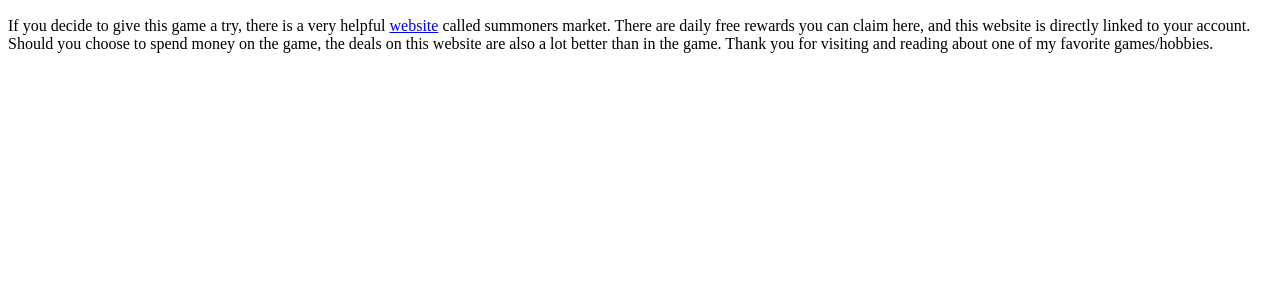
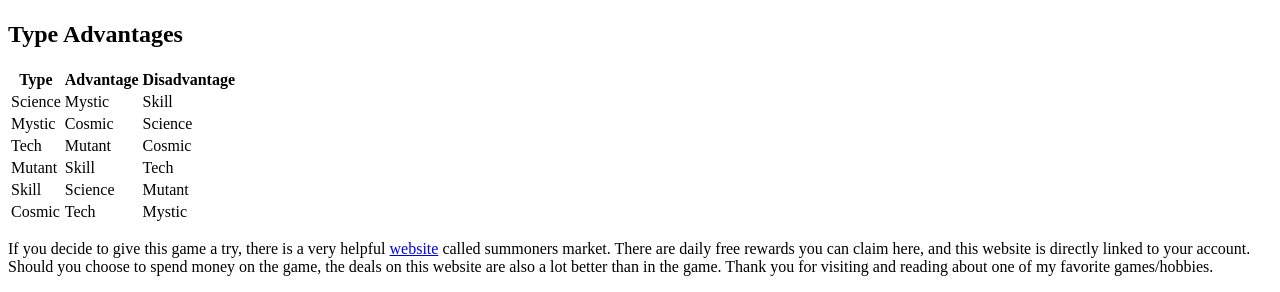
Before and after one commit to jaymonpike/basic_html_website, a plain HTML site: page index.html in a window 1280 px wide. Shown: the part 1027-1319 px from the top of the page. Before the commit the page ends 1096 px from the top, so only its background shows below. Drawn offline with Linux system fonts and the light colour scheme.

Commit message:
added table

```diff
--- a/index.html
+++ b/index.html
@@ -15,6 +15,49 @@
 <p>Below is a view of the main screen where you can see that there are a lot of game modes available and they all offer unique rewards. The far left is the story progression, to the right of it there are event quests which are changed roughly every week. Beside that is Battlegrounds, which is a PvP (player versus player) game mode. Overall there is thousands of hours worth of content to play.</p>
 <img src="IMG_0270.PNG" alt="Main Screen MCOC" style="width: 500px;">
 <p> </p>
+</style>
+</head>
+<body>
+
+<h2>Type Advantages</h2>
+
+<table>
+  <tr>
+    <th>Type</th>
+    <th>Advantage</th>
+    <th>Disadvantage</th>
+  </tr>
+  <tr>
+    <td>Science</td>
+    <td>Mystic</td>
+    <td>Skill</td>
+  </tr>
+  <tr>
+    <td>Mystic</td>
+    <td>Cosmic</td>
+    <td>Science</td>
+  </tr>
+  <tr>
+    <td>Tech</td>
+    <td>Mutant</td>
+    <td>Cosmic</td>
+  </tr>
+  <tr>
+    <td>Mutant</td>
+    <td>Skill</td>
+    <td>Tech</td>
+  </tr>
+  <tr>
+    <td>Skill</td>
+    <td>Science</td>
+    <td>Mutant</td>
+  </tr>
+  <tr>
+    <td>Cosmic</td>
+    <td>Tech</td>
+    <td>Mystic</td>
+  </tr>
+</table>
 <p>If you decide to give this game a try, there is a very helpful <a href="https://store.playcontestofchampions.com">website</a> called summoners market. There are daily free rewards you can claim here, and this website is directly linked to your account. Should you choose to spend money on the game, the deals on this website are also a lot better than in the game. Thank you for visiting and reading about one of my favorite games/hobbies.</p>
 <p> </p>
 </body>
```
